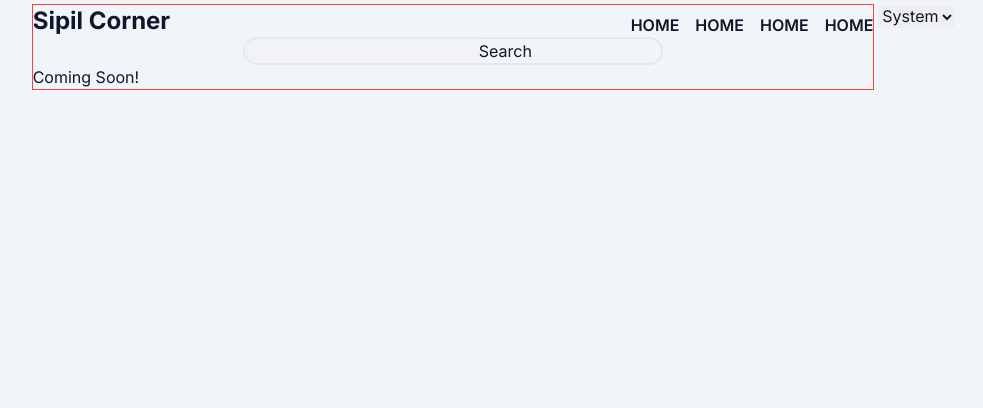
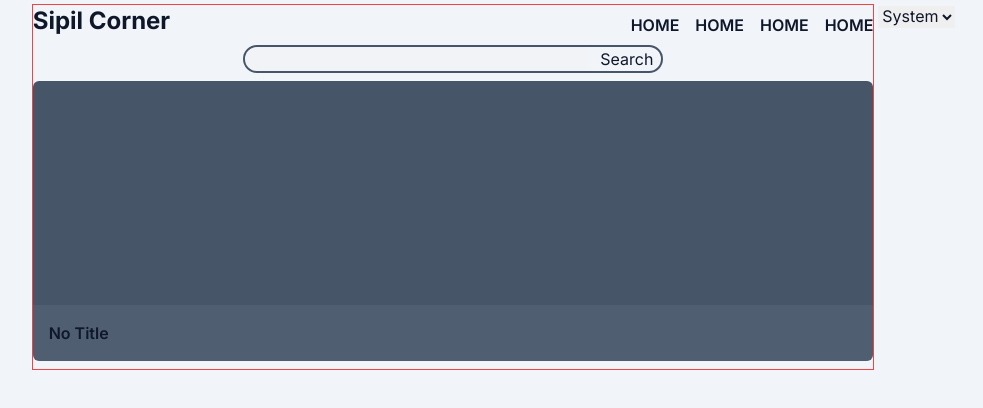
Before and after one commit to useradiw/sipilcorner, a Next.js app: page / in a window 1280 px wide. Shown: the top 408 px of the page, without its empty margins (187-1170 px from the left). Built offline with nearby package versions, Linux system fonts and the light colour scheme.

Commit message:
adding hero section

```diff
--- a/src/app/page.tsx
+++ b/src/app/page.tsx
@@ -1,5 +1,7 @@
+import Hero from "@/components/display/hero";
+
 export default function Home() {
   return (
-    <div>Coming Soon!</div>
+    <Hero />
   )
 }
--- /dev/null
+++ b/src/components/display/hero.tsx
@@ -0,0 +1,76 @@
+import Image from "next/image";
+import Link from "next/link";
+
+interface Props {
+    imageSrc?: string,
+    title?: string,
+    link?: string,
+};
+
+const Text = ({ title }: Props) => {
+    return (
+        <>
+            {title ?
+                <div>
+                    {title}
+                </div>
+            :
+                <div>
+                    No Title
+                </div>
+            }
+        </>
+    )
+};
+
+const Display = ({ imageSrc, title }: Props) => {
+    return (
+        <>
+            <div className="relative min-h-[35svh]">
+                {imageSrc ?
+                    <div>
+                        <Image
+                            src={imageSrc}
+                            alt="Hero Image"
+                            width={400}
+                            height={200}
+                            style={{
+                                aspectRatio: 16/9
+                            }}
+                        />
+                        <div className="absolute bottom-0 p-4 font-semibold bg-slate-50/5 w-full">
+                            <Text title={title}/>
+                        </div>
+                    </div>
+                :
+                    <div className="absolute bottom-0 p-4 font-semibold bg-slate-50/5 w-full">
+                        <div>
+                            <Text title={title}/>
+                        </div>
+                    </div>
+                }
+            </div>
+        </>
+    )
+};
+
+const Hero = (props: Props) => {
+    const { imageSrc, title, link } = props;
+    return (
+        <>
+            <div className="w-full bg-slate-600 rounded-md my-2">
+                {link ?
+                    <Link href={link}>
+                        <Display imageSrc={imageSrc} title={title}/>
+                    </Link>
+                :
+                    <div>
+                        <Display imageSrc={imageSrc} title={title}/>
+                    </div>
+                }
+            </div>
+        </>
+    )
+};
+
+export default Hero;
--- a/src/components/display/search.tsx
+++ b/src/components/display/search.tsx
@@ -1,11 +1,11 @@
 const SearchBar = () => {
     return (
         <>
-            <section className="w-full">
+            <section className="w-full my-2">
                 <div>
-                    <search className="w-[50%] mx-auto border-2 rounded-full">
-                        <input type="search" name="searchbar" id="searchbar" disabled />
-                        <button type="submit" disabled>Search</button>
+                    <search className="w-[50%] mx-auto border-2 border-slate-600 rounded-full flex flex-row gap-1 overflow-hidden">
+                        <input type="search" name="searchbar" id="searchbar" className="basis-5/6" disabled />
+                        <button type="submit" className="basis-1/6" disabled>Search</button>
                     </search>
                 </div>
             </section>
@@ -13,4 +13,4 @@ const SearchBar = () => {
     )
 };
 
-export default SearchBar;
+export default SearchBar
```
